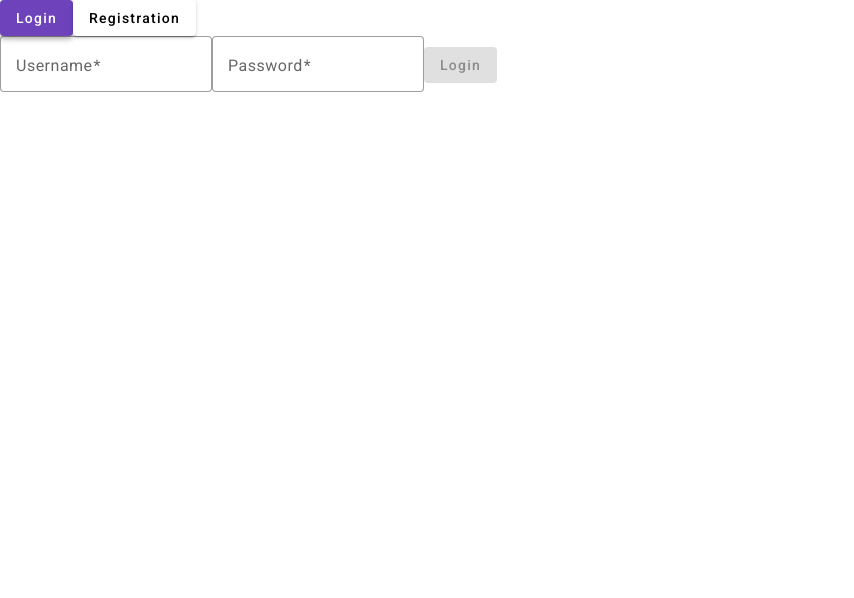
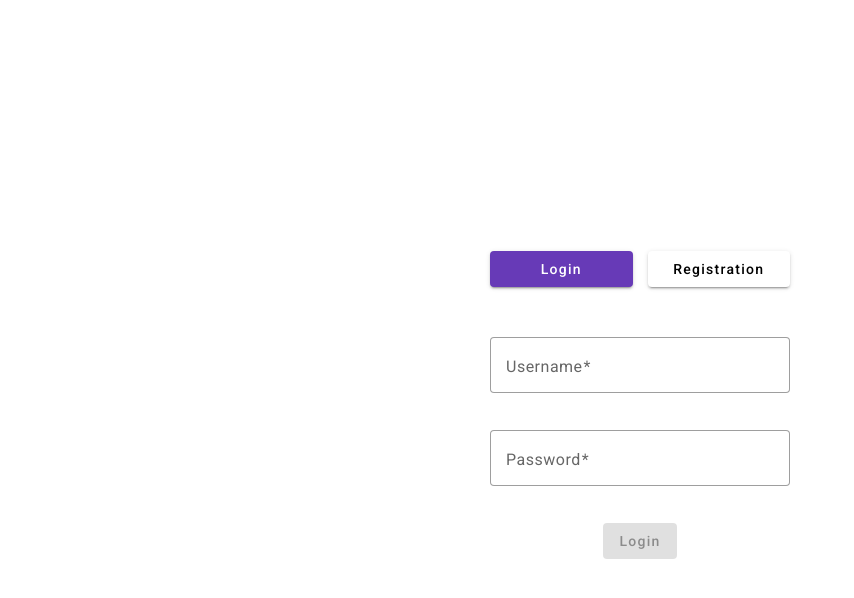
Before and after one commit to AShaiko/IonicTestApp, an Angular app in the folder ui/: page /#/login in a window 1280 px wide. Shown: the top 598 px of the page, without its empty margins (0-854 px from the left). Built offline with nearby package versions, Linux system fonts and the light colour scheme.

Commit message:
Set styles for login and login-form components

```diff
--- a/ui/src/app/login/components/login-form/login-form.component.scss
+++ b/ui/src/app/login/components/login-form/login-form.component.scss
@@ -0,0 +1,21 @@
+:host {
+  display: flex;
+}
+
+form {
+  display: flex;
+  flex-direction: column;
+  justify-content: center;
+  align-items: center;
+  gap: 15px;
+  align-self: stretch;
+  width: 100%;
+
+  mat-form-field {
+    min-width: 300px;
+
+    @media (max-width: 320px) {
+      min-width: 0px;
+    }
+  }
+}
--- a/ui/src/app/login/components/login/login.component.html
+++ b/ui/src/app/login/components/login/login.component.html
@@ -2,7 +2,6 @@
     isLoginActive: isLoginActive$ | async
 } as data">
     <div class="content">
-        <div class="content-form">
         <div class="switcher">
             <button
                 mat-raised-button
@@ -25,5 +24,4 @@
             <app-registration-form></app-registration-form>
         }
     </div>
-    </div>
 </ng-container>
--- a/ui/src/app/login/components/login/login.component.scss
+++ b/ui/src/app/login/components/login/login.component.scss
@@ -0,0 +1,39 @@
+:host {
+  text-align: center;
+  display: flex;
+  justify-content: center;
+  align-items: center;
+  height: 100%;
+}
+
+.content {
+  display: flex;
+  background: white;
+  padding:clamp(2px, 5vw, 60px);
+  flex-direction: column;
+  justify-content: center;
+  align-items: center;
+  border-radius: 40px;
+  gap: 40px;
+}
+
+.switcher {
+  display: flex;
+  padding: 10px;
+  align-items: center;
+  gap: 15px;
+  width: 100%;
+
+  button {
+    display: flex;
+    flex-grow: 1;
+    width: 100%;
+    justify-content: center;
+    align-items: center;
+    gap: 10px;
+  }
+
+  @media (max-width: 320px) {
+    flex-direction: column;
+  }
+}
--- a/ui/src/styles.scss
+++ b/ui/src/styles.scss
@@ -5,5 +5,5 @@ html, body { height: 100%; }
 body {
     margin: 0;
     font-family: Roboto, "Helvetica Neue", sans-serif;
-    background-color: var(--mat-sys-background);
+    background-color: var(--lt-color-gray-300);
 }
```
Lines whose indentation alone changed are shown as unchanged.
